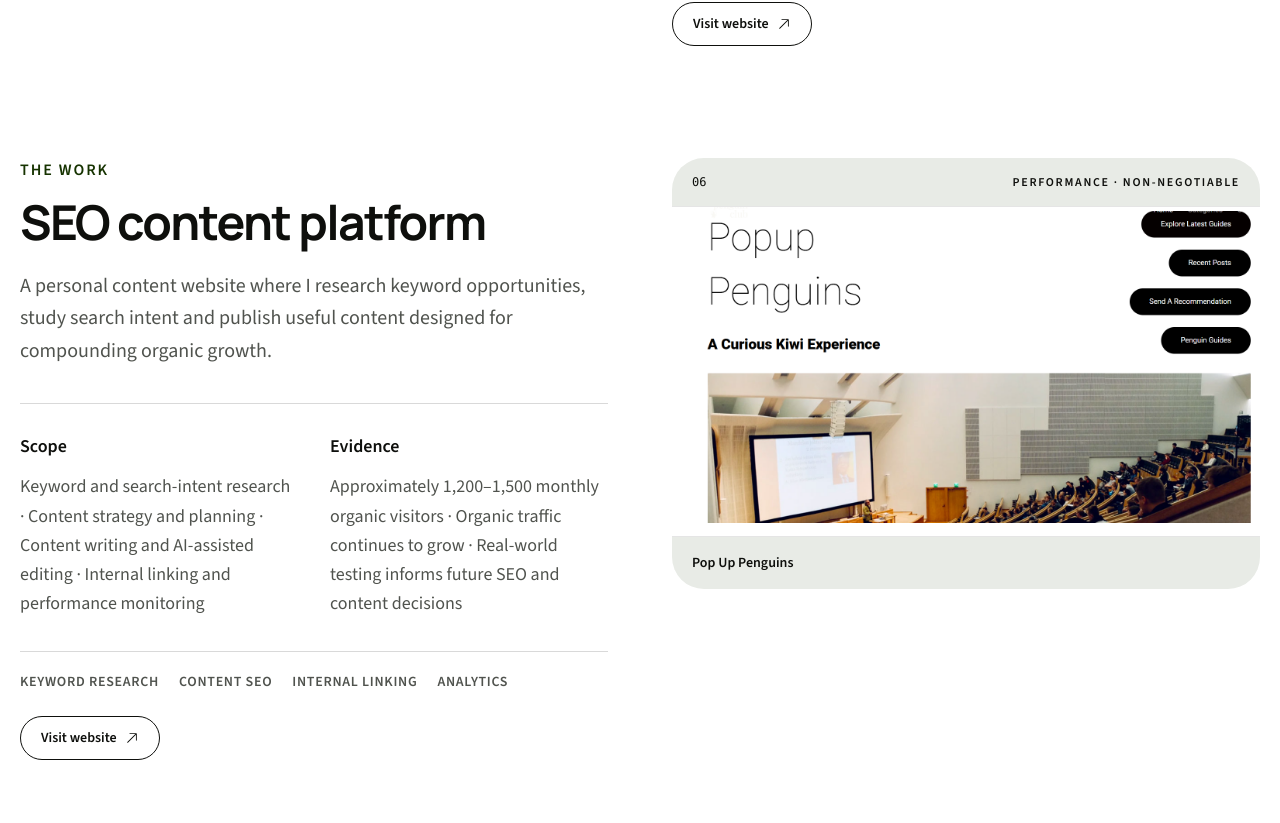
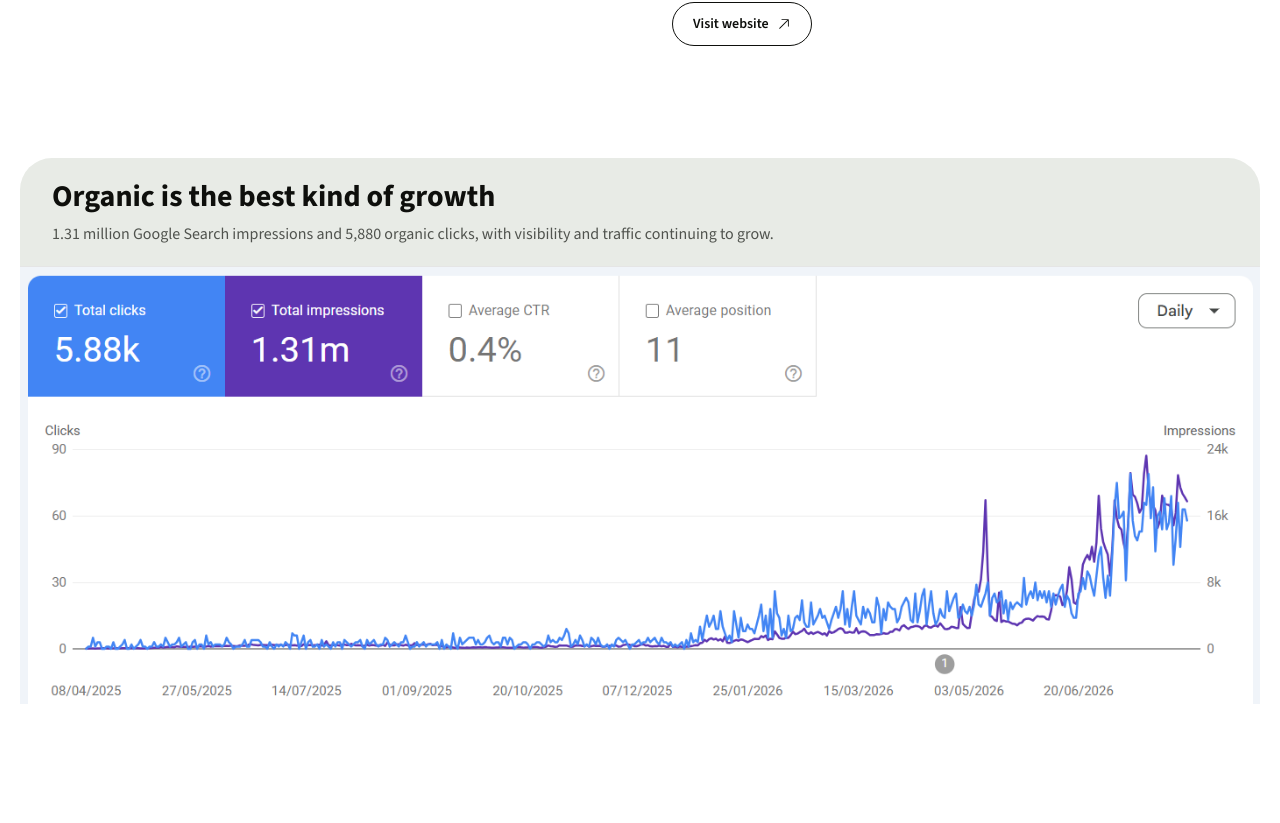
Before and after one commit to taranveerultra-bot/Tara-cv, a Next.js app: page / in a window 1280 px wide. Shown: the part 6237-7060 px from the top of the page. Built offline with nearby package versions, Linux system fonts and the light colour scheme.

Commit message:
Add organic search growth evidence

```diff
--- a/src/data/projects.ts
+++ b/src/data/projects.ts
@@ -153,6 +153,12 @@ export const projects: IProject[] = [
         accent: "",
         image: "/images/projects/pop-up-penguins.png",
         imageAlt: "Pop Up Penguins content website homepage",
+        evidenceImage: "/images/projects/pop-up-penguins-search-growth.png",
+        evidenceImageAlt:
+            "Google Search Console performance report for Pop Up Penguins showing 5,880 clicks, 1.31 million impressions and increasing organic visibility",
+        evidenceTitle: "Organic is the best kind of growth",
+        evidenceDescription:
+            "1.31 million Google Search impressions and 5,880 organic clicks, with visibility and traffic continuing to grow.",
         links: [{ label: "Visit website", href: "https://popuppenguins.co.nz/" }],
     },
     {
```
Also changed, not shown: public/images/projects/pop-up-penguins-search-growth.png (added).
